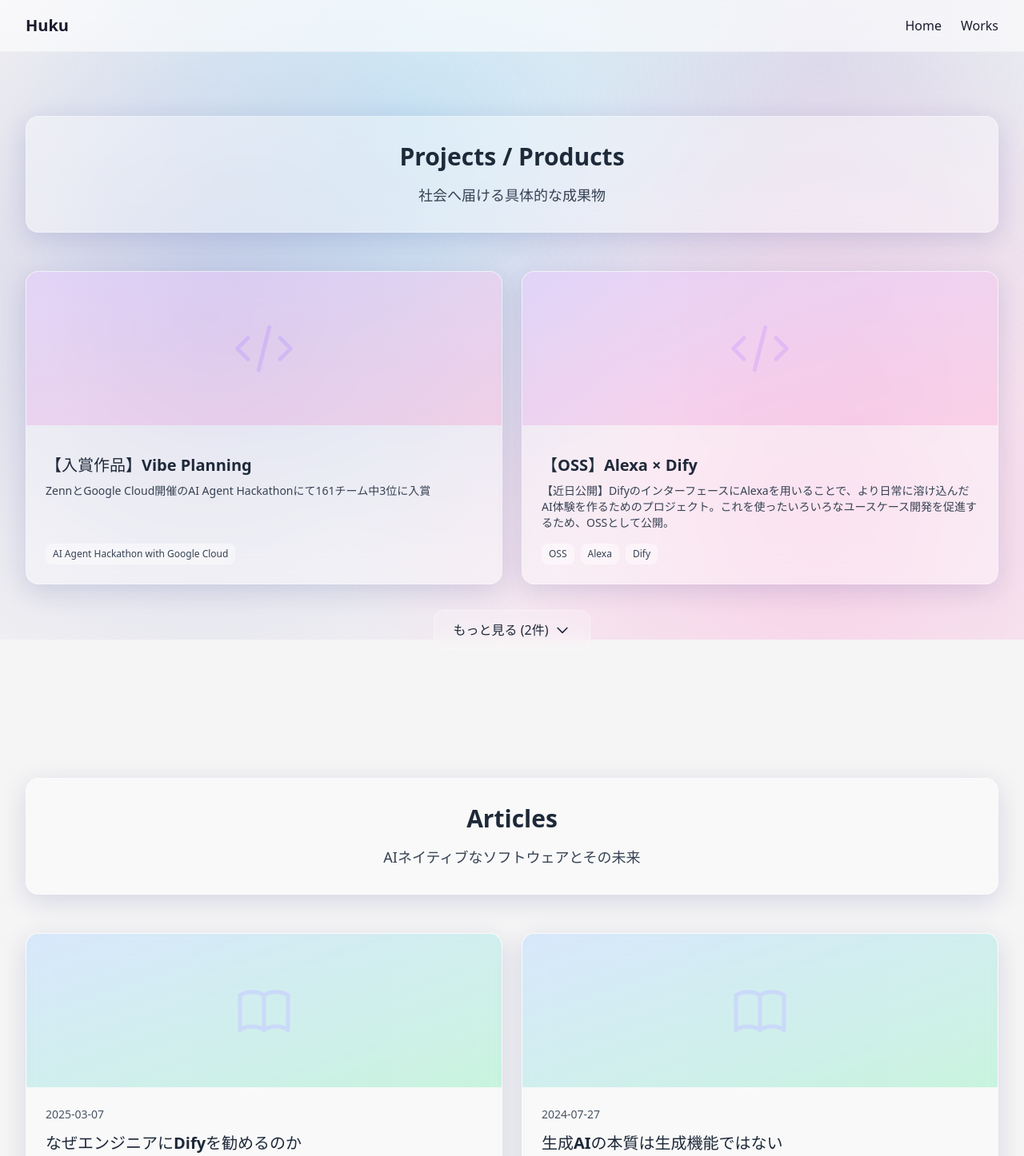
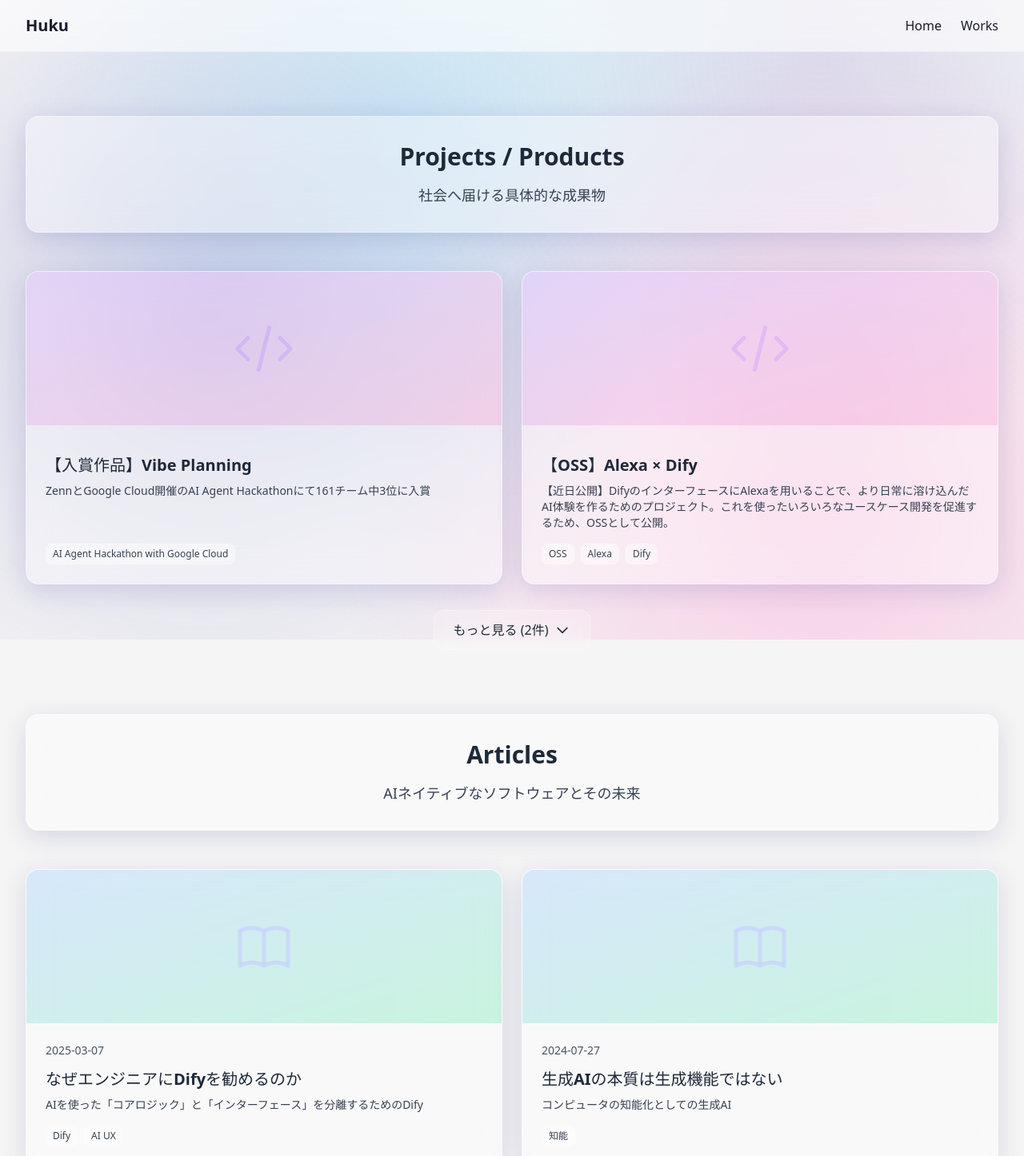
Before and after one commit to hukurou0/portfolio, a React (Vite) app: page /portfolio/works in a window 1280 px wide. Shown: the top 1446 px of the page at 80% size. Built offline with nearby package versions, Linux system fonts and the light colour scheme.

Commit message:
軽微な修正

```diff
--- a/src/components/ArticlesSection.tsx
+++ b/src/components/ArticlesSection.tsx
@@ -17,7 +17,7 @@ export function ArticlesSection({ articles, projects, talks }: ArticlesSectionPr
   return (
     <>
       {/* All Articles */}
-      <section id="articles" className="py-10 md:py-20 scroll-mt-16">
+      <section id="articles" className="pt-10 md:pt-20 scroll-mt-16">
         <div className="text-center mb-8 md:mb-12 glass-card rounded-2xl p-6 md:p-8">
           <h2 className="text-2xl md:text-3xl font-bold text-gray-800 mb-3 md:mb-4">Articles</h2>
           <p className="text-base md:text-lg text-gray-700">AIネイティブなソフトウェアとその未来</p>
--- a/src/components/HighlightSection.tsx
+++ b/src/components/HighlightSection.tsx
@@ -18,7 +18,7 @@ export function HighlightSection() {
         <div className="grid grid-cols-1 md:grid-cols-3 gap-4 md:gap-6">
           {highlightProject && (
             <div className="glass-card rounded-2xl p-4 md:p-6 hover:scale-105 transition-all duration-300 group">
-              <div className="bg-gradient-to-br from-purple-400 to-pink-400 p-4 rounded-xl mb-4 text-center">
+              <div className="bg-gradient-to-br from-purple-400 to-pink-400 opacity-85 p-4 rounded-xl mb-4 text-center">
                 <svg xmlns="http://www.w3.org/2000/svg" fill="none" viewBox="0 0 24 24" strokeWidth={1.5} stroke="currentColor" className="w-8 h-8 text-white mx-auto">
                   <path strokeLinecap="round" strokeLinejoin="round" d="M3.75 13.5l10.5-11.25L12 10.5h8.25L9.75 21.75 12 13.5H3.75z" />
                 </svg>
@@ -37,7 +37,7 @@ export function HighlightSection() {
 
           {highlightArticle && (
             <div className="glass-card rounded-2xl p-4 md:p-6 hover:scale-105 transition-all duration-300 group">
-              <div className="bg-gradient-to-br from-blue-400 to-green-400 p-4 rounded-xl mb-4 text-center">
+              <div className="bg-gradient-to-br from-blue-400 to-green-400 opacity-85 p-4 rounded-xl mb-4 text-center">
                 <svg xmlns="http://www.w3.org/2000/svg" fill="none" viewBox="0 0 24 24" strokeWidth={1.5} stroke="currentColor" className="w-8 h-8 text-white mx-auto">
                   <path strokeLinecap="round" strokeLinejoin="round" d="M12 6.042A8.967 8.967 0 006 3.75c-1.052 0-2.062.18-3 .512v14.25A8.987 8.987 0 016 18c2.305 0 4.408.867 6 2.292m0-14.25a8.966 8.966 0 016-2.292c1.052 0 2.062.18 3 .512v14.25A8.987 8.987 0 0018 18a8.967 8.967 0 00-6 2.292m0-14.25v14.25" />
                 </svg>
@@ -56,7 +56,7 @@ export function HighlightSection() {
 
           {highlightTalk && (
             <div className="glass-card rounded-2xl p-4 md:p-6 hover:scale-105 transition-all duration-300 group">
-              <div className="bg-gradient-to-br from-purple-400 to-indigo-400 p-4 rounded-xl mb-4 text-center">
+              <div className="bg-gradient-to-br from-purple-400 to-indigo-400 opacity-85 p-4 rounded-xl mb-4 text-center">
                 <svg xmlns="http://www.w3.org/2000/svg" fill="none" viewBox="0 0 24 24" strokeWidth={1.5} stroke="currentColor" className="w-8 h-8 text-white mx-auto">
                   <path strokeLinecap="round" strokeLinejoin="round" d="M3.75 3v11.25A2.25 2.25 0 006 16.5h2.25M3.75 3h-1.5m1.5 0h16.5m0 0h1.5m-1.5 0v11.25A2.25 2.25 0 0118 16.5h-2.25m-7.5 0h7.5m-7.5 0l-1 3m8.5-3l1 3m0 0l.5 1.5m-.5-1.5h-9.5m0 0l-.5 1.5M9 11.25v1.5M12 9v3.75m3-6v6" />
                 </svg>
--- a/src/components/ProjectsSection.tsx
+++ b/src/components/ProjectsSection.tsx
@@ -18,7 +18,7 @@ export function ProjectsSection({ projects, talks, articles }: ProjectsSectionPr
   return (
     <>
       {/* All Projects */}
-      <section id="projects" className="py-10 md:py-20 scroll-mt-16">
+      <section id="projects" className="pt-10 md:pt-20 scroll-mt-16">
         <div className="text-center mb-8 md:mb-12 glass-card rounded-2xl p-6 md:p-8">
           <h2 className="text-2xl md:text-3xl font-bold text-gray-800 mb-3 md:mb-4">Projects / Products</h2>
           <p className="text-base md:text-lg text-gray-700">社会へ届ける具体的な成果物</p>
```
